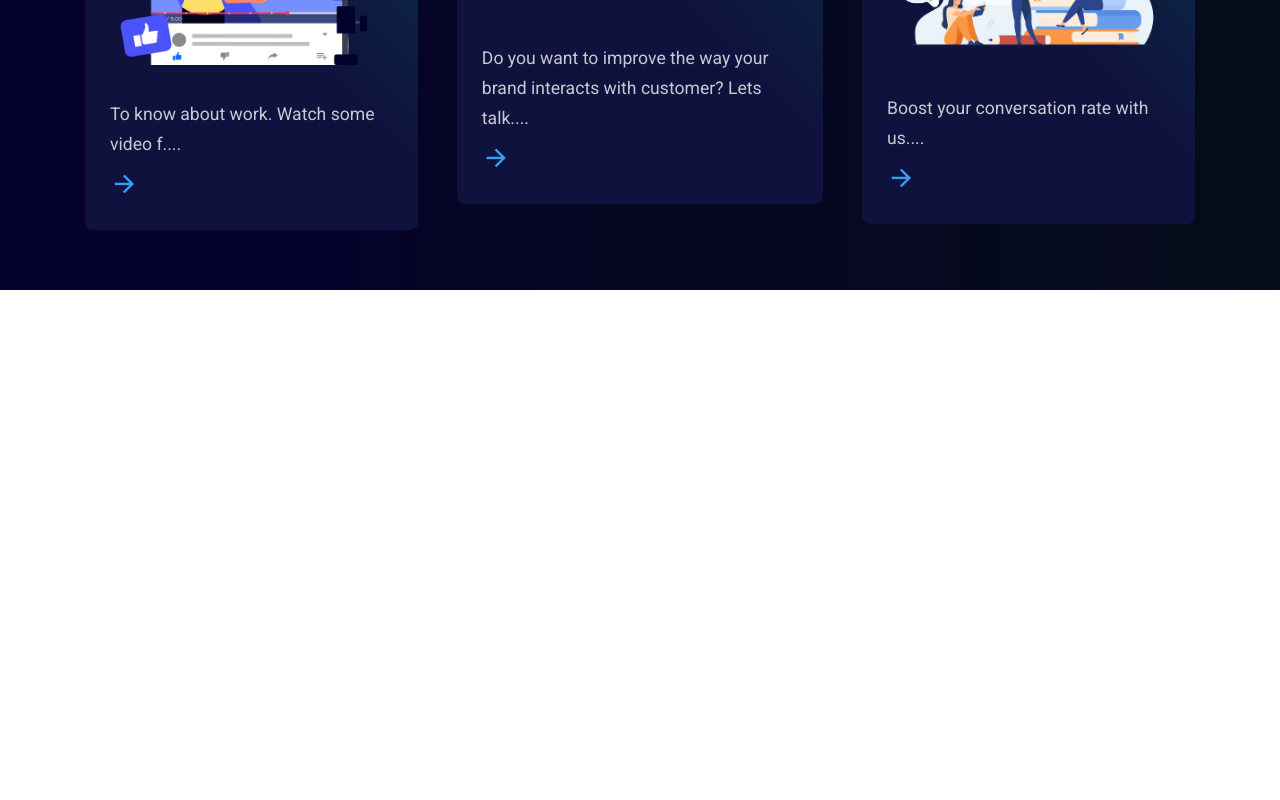
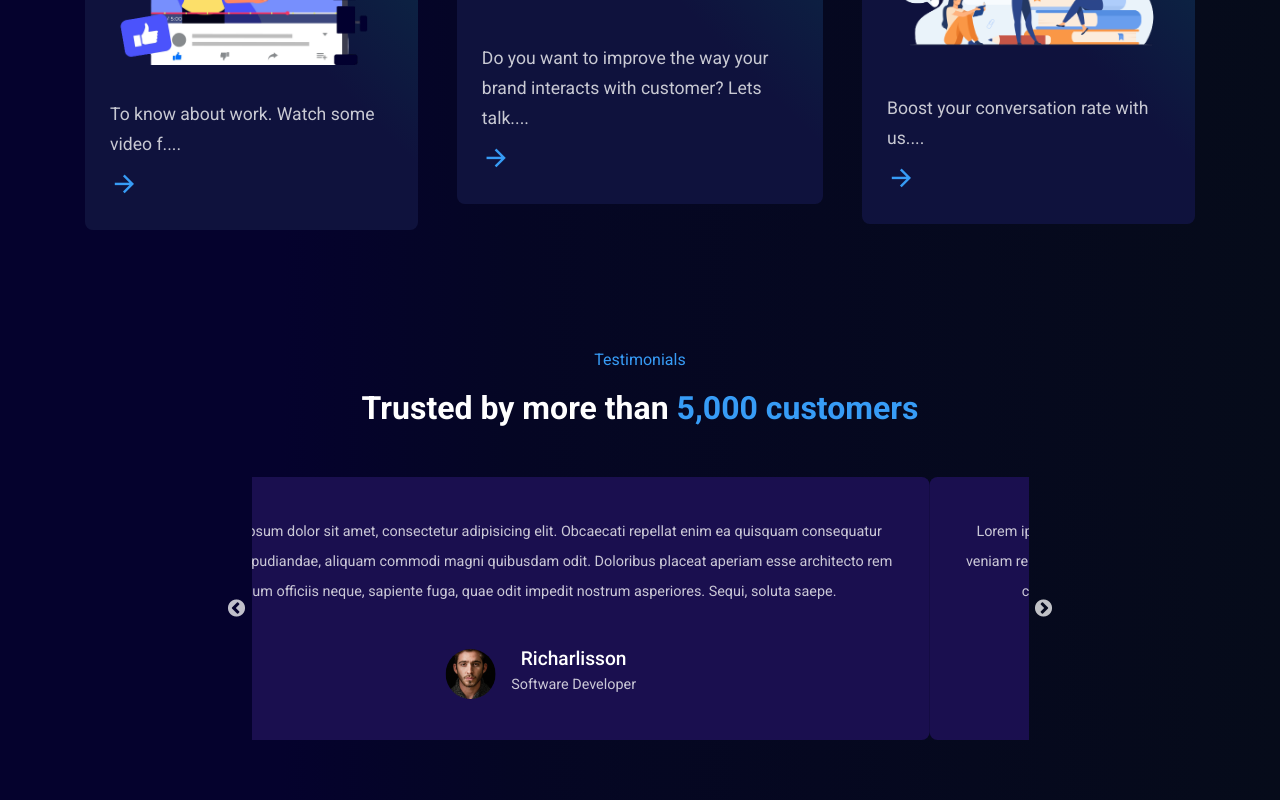
Before and after one commit to 0Mahdi/agency-website, a React (Create React App) app: page / in a window 1280 px wide. Shown: the part 3285-4085 px from the top of the page. Before the commit the page ends 3575 px from the top, so only its background shows below. Built offline with nearby package versions, Linux system fonts and the light colour scheme.

Commit message:
testimonial section completed

```diff
--- a/src/App.js
+++ b/src/App.js
@@ -6,6 +6,7 @@ import Counter from './components/UI/Counter';
 import Hero from './components/UI/Hero';
 import Services from './components/UI/Services';
 import Team from './components/UI/Team';
+import Testimonial from './components/UI/Testimonial';
 
 function App() {
   return (
@@ -16,7 +17,8 @@ function App() {
       <Services />
       <About />
       <Team />
-      <Blog/>
+      <Blog />
+      <Testimonial />
     </>
   )
 }
--- /dev/null
+++ b/src/components/UI/Testimonial.jsx
@@ -0,0 +1,90 @@
+import React from 'react';
+import '../../styles/testimonial.css';
+
+import Slider from 'react-slick';
+
+import ava01 from '../../images/ava-1.jpg'
+import ava02 from '../../images/ava-2.jpg'
+import ava03 from '../../images/ava-3.jpg'
+
+const Testimonial = () => {
+    const settings = {
+        dots: false,
+        infinite: true,
+        speed: 1000,
+        autoplay: true,
+        autoplaySpeed: 2000,
+        slidesToShow: 1,
+        slidesToScroll: 1,
+        swipeToSlide: true,
+    }
+  return (
+    <section>
+        <div className="container">
+            <div className="slider__content-top">
+                <h6 className="subtitle">Testimonials</h6>
+                <h2>
+                    Trusted by more than{" "}
+                    <span className='highlight'>5,000 customers</span>
+                </h2>
+            </div>
+
+            <div className="slider__wrapper">
+                <Slider {...settings}>
+                    <div className="slider__item">
+                        <p className="description">
+                            Lorem ipsum dolor sit amet, consectetur adipisicing elit. Obcaecati repellat enim ea quisquam consequatur veniam repudiandae,
+                            aliquam commodi magni quibusdam odit. Doloribus placeat aperiam esse architecto rem cum officiis neque, sapiente fuga, quae odit impedit nostrum asperiores. Sequi, soluta saepe.
+                        </p>
+
+                        <div className="customer__details">
+                            <div className="customer__img">
+                                <img src={ava01} alt="" />
+                            </div>
+                            <div>
+                                <h5 className="customer__name">Jhon Doe</h5>
+                                <p className="description">CEO, Work creation</p>
+                            </div>
+                        </div>
+                    </div>
+                    <div className="slider__item">
+                        <p className="description">
+                            Lorem ipsum dolor sit amet, consectetur adipisicing elit. Obcaecati repellat enim ea quisquam consequatur veniam repudiandae,
+                            aliquam commodi magni quibusdam odit. Doloribus placeat aperiam esse architecto rem cum officiis neque, sapiente fuga, quae odit impedit nostrum asperiores. Sequi, soluta saepe.
+                        </p>
+
+                        <div className="customer__details">
+                            <div className="customer__img">
+                                <img src={ava02} alt="" />
+                            </div>
+                            <div>
+                                <h5 className="customer__name">Anney Martin</h5>
+                                <p className="description">Sr. Product Designer</p>
+                            </div>
+                        </div>
+                    </div>
+
+                    <div className="slider__item">
+                        <p className="description">
+                            Lorem ipsum dolor sit amet, consectetur adipisicing elit. Obcaecati repellat enim ea quisquam consequatur veniam repudiandae,
+                            aliquam commodi magni quibusdam odit. Doloribus placeat aperiam esse architecto rem cum officiis neque, sapiente fuga, quae odit impedit nostrum asperiores. Sequi, soluta saepe.
+                        </p>
+
+                        <div className="customer__details">
+                            <div className="customer__img">
+                                <img src={ava03} alt="" />
+                            </div>
+                            <div>
+                                <h5 className="customer__name">Richarlisson</h5>
+                                <p className="description">Software Developer</p>
+                            </div>
+                        </div>
+                    </div>
+                </Slider>
+            </div>
+        </div>
+    </section>
+  )
+}
+
+export default Testimonial
--- /dev/null
+++ b/src/styles/testimonial.css
@@ -0,0 +1,43 @@
+.slider__content-top{
+    text-align: center;
+    margin-bottom: 50px;
+}
+
+.slider__wrapper{
+    width: 70%;
+    margin: auto;
+}
+
+.slider__item{
+    background: var(--testimonial-bg);
+    padding: 40px 30px;
+    border-radius: 0.5rem;
+    text-align: center;
+    cursor: pointer;
+}
+
+.customer__details{
+    display: flex;
+    align-items: center;
+    justify-content: center;
+    column-gap: 1rem;
+    margin-top: 40px;
+}
+
+.customer__img{
+    width: 50px;
+    height: 50px;
+}
+
+.customer__img img {
+    width: 100%;
+    height: 100%;
+    border-radius: 50%;
+    object-fit: cover;
+}
+
+.customer__name{
+    font-size: 1.2rem;
+    color: white;
+    font-weight: 500;
+}
```
